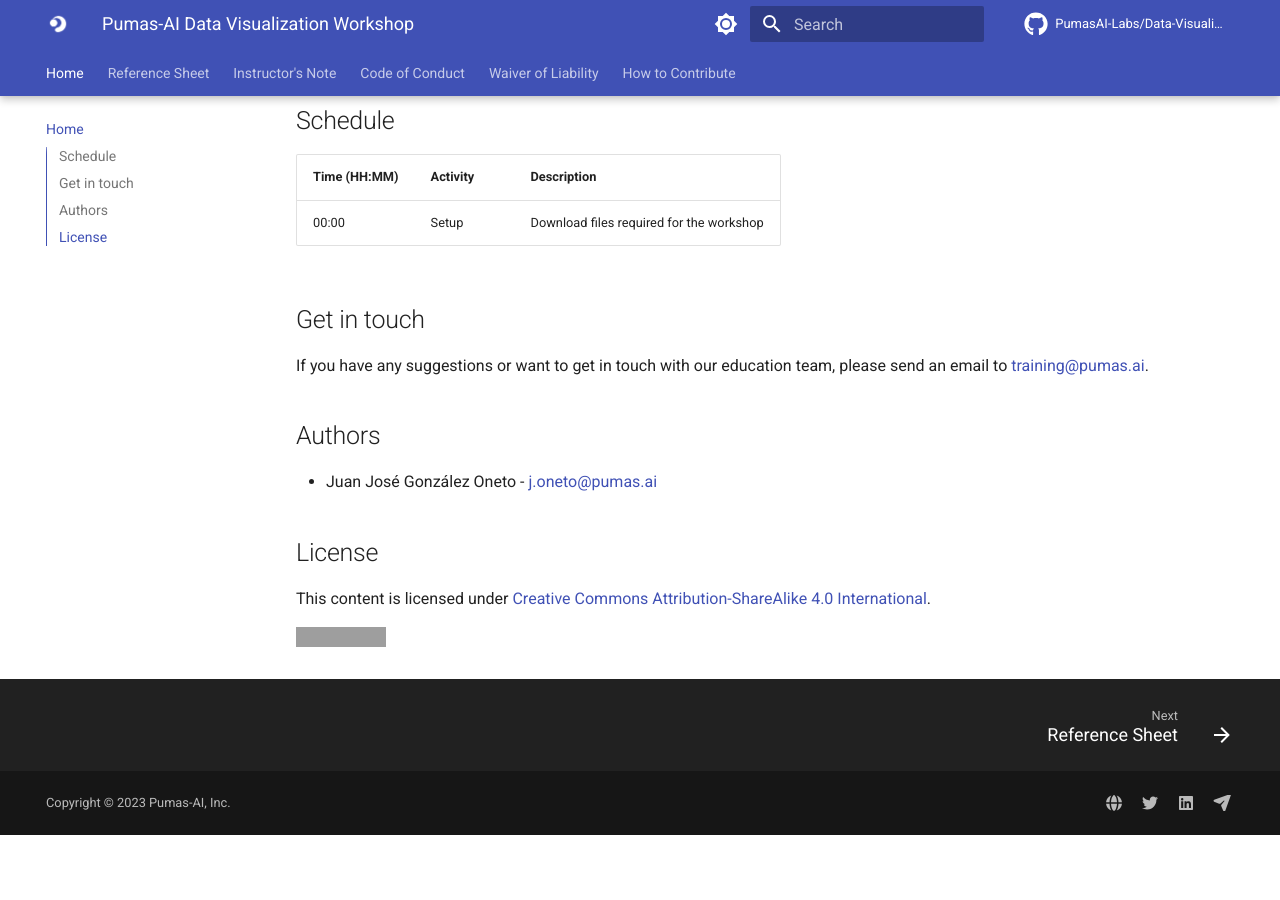
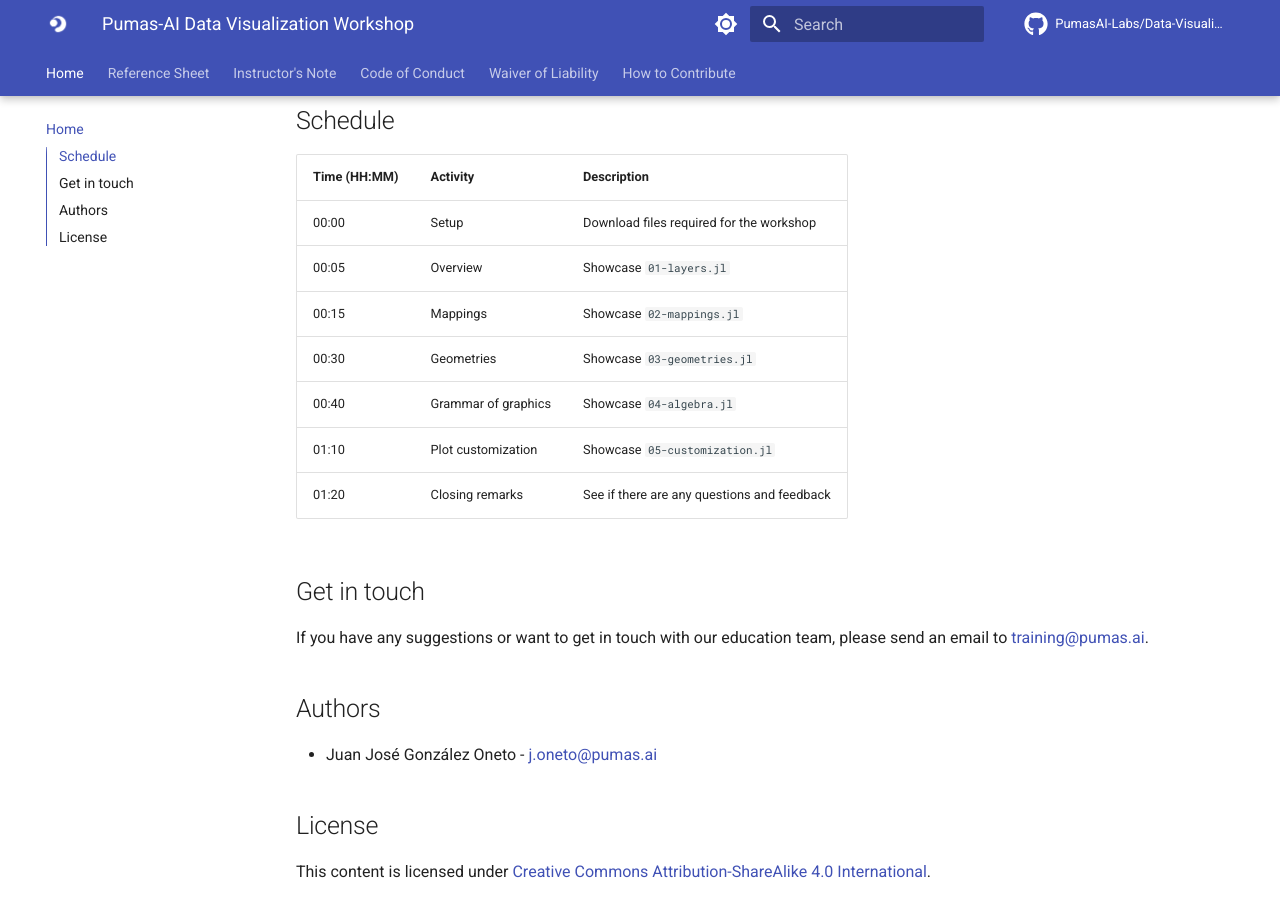
Before and after one commit to PumasAI-Labs/Data-Visualization, an MkDocs documentation site: the page built from docs/index.md, in a window 1280 px wide and 900 px high, scrolled down 681 px. Built offline with MkDocs 1.6.1 and Material for MkDocs 9.7.7, drawn with Linux system fonts in a browser that asks for light colours; comment, search, counter and statistics services are not loaded; before the commit the page ends 1516 px from its top, so only the background shows below that; grey boxes are pictures that could not be loaded.

Commit message:
Added schedule

```diff
--- a/docs/index.md
+++ b/docs/index.md
@@ -26,9 +26,15 @@
 
 ## Schedule
 
-| Time (HH:MM) | Activity | Description                              |
-| ------------ | -------- | ---------------------------------------- |
-| 00:00        | Setup    | Download files required for the workshop |
+| Time (HH:MM) | Activity            | Description                                 |
+|--------------|---------------------|---------------------------------------------|
+| 00:00        | Setup               | Download files required for the workshop    |
+| 00:05        | Overview            | Showcase `01-layers.jl`                     |
+| 00:15        | Mappings            | Showcase `02-mappings.jl`                   |
+| 00:30        | Geometries          | Showcase `03-geometries.jl`                 |
+| 00:40        | Grammar of graphics | Showcase `04-algebra.jl`                    |
+| 01:10        | Plot customization  | Showcase `05-customization.jl`              |
+| 01:20        | Closing remarks     | See if there are any questions and feedback |
 
 ## Get in touch
 
```
